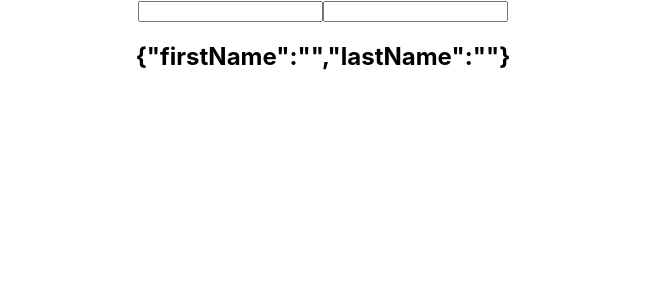
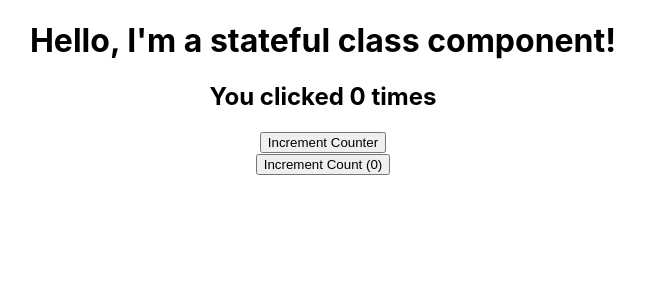
Before and after one commit to alelodato/react, a React (Create React App) app in the folder my-app/: page / in a window 1280 px wide. Shown: the top 300 px of the page, without its empty margins (317-962 px from the left). Built offline with nearby package versions, Linux system fonts and the light colour scheme.

Commit message:
created use effectcounter

```diff
--- a/my-app/src/App.js
+++ b/my-app/src/App.js
@@ -14,10 +14,13 @@
 import ControlledFormHooks from './components/ControlledFormHooks';
 import UseStateWithArrays from './components/UseStateWithArrays';
 import UseStateWithObjects from './components/UseStateWithObjects';
+import UseEffectCounter from './components/UseEffectCounter';
+import ClassCounter from './components/ClassCounter';
 
 function App() {
   return <div className="App">
-      <UseStateWithObjects />
+    <ClassCounter />
+    <UseEffectCounter />
   </div>;
 }
 
--- /dev/null
+++ b/my-app/src/components/UseEffectCounter.js
@@ -0,0 +1,19 @@
+import React, { useState, useEffect } from 'react'
+
+function UseEffectCounter() {
+    const [count, setCount] = useState(0);
+    useEffect(() => {
+        document.title = count;
+    });
+    return (
+        <div>
+            <button onClick={
+                () => setCount(count => count + 1)
+            }>
+                Increment Count ({count})
+            </button>
+        </div>
+    )
+}
+
+export default UseEffectCounter
```
